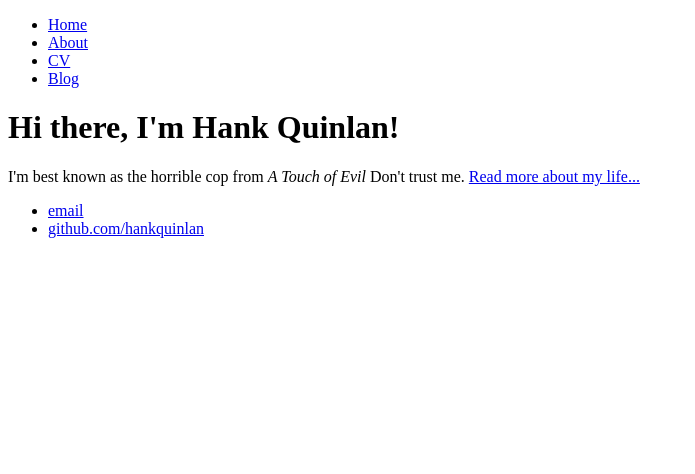
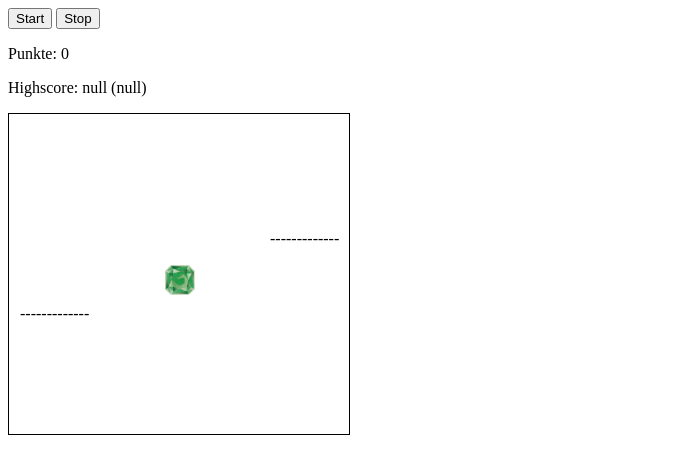
Before and after one commit to Trompetenhut/Games, a plain HTML site: page index.html in a window 1280 px wide. Shown: the whole page, without its empty margins (0-695 px from the left). Drawn offline with Linux system fonts and the light colour scheme.

Commit message:
rename index

```diff
--- a/index.html
+++ b/index.html
@@ -1,28 +1,37 @@
 <!DOCTYPE html>
 <html>
 	<head>
-		<title>Hank Quinlan, Horrible Cop</title>
+		<meta charset="utf-8">
+		<title>Catch the Square</title>
+
+		<script type="text/javascript" src="main.js"></script>
+		<script type="text/javascript" src="ball.js"></script>
+		<script type="text/javascript" src="box.js"></script>
+		<link rel="stylesheet" type="text/css" href="style.css">
+
 	</head>
 	<body>
-		<nav>
-    		<ul>
-        		<li><a href="/">Home</a></li>
-	        	<li><a href="/about">About</a></li>
-        		<li><a href="/cv">CV</a></li>
-        		<li><a href="/blog">Blog</a></li>
-    		</ul>
-		</nav>
-		<div class="container">
-    		<div class="blurb">
-        		<h1>Hi there, I'm Hank Quinlan!</h1>
-				<p>I'm best known as the horrible cop from <em>A Touch of Evil</em> Don't trust me. <a href="/about">Read more about my life...</a></p>
-    		</div><!-- /.blurb -->
-		</div><!-- /.container -->
-		<footer>
-    		<ul>
-        		<li><a href="mailto:hankquinlanhub@gmail.com">email</a></li>
-        		<li><a href="https://github.com/hankquinlan">github.com/hankquinlan</a></li>
-			</ul>
-		</footer>
+		<div>
+			<button onclick="startAnimation()">Start</button>
+           	<button onclick="stopAnimation()">Stop</button>
+       </div>
+			<p id="punkte">Punkte: 0</p>
+			<p id="highscore">Highscore:</p>
+	       <div style="left:270px; top: 230px;  position:absolute;">
+	       	-------------
+	       </div>
+	       <div style="left:20px; top: 305px;  position:absolute;">
+	       	-------------
+	       </div>
+			<div id="rand">
+				<div id="ball-container">
+					<img id = "ball" src="Edelstein_schwarz.png" alt="" class="hidden" style="left:180px; top:280px;"/>
+				</div>
+				<div id="box-container">
+					<img id = "box" src="Edelstein_schwarz.png" alt="" class="hidden" style="left:40px; top:125px;"/>
+				</div>
+
+				<img id = "player" src="Edelstein_green.png" style="left:165px; top: 265px; position:absolute;" alt=""/>
+			</div>
 	</body>
 </html>
```
Also changed, not shown: catchTheSquare.html (deleted, +0 -37 lines), 1 other file.
